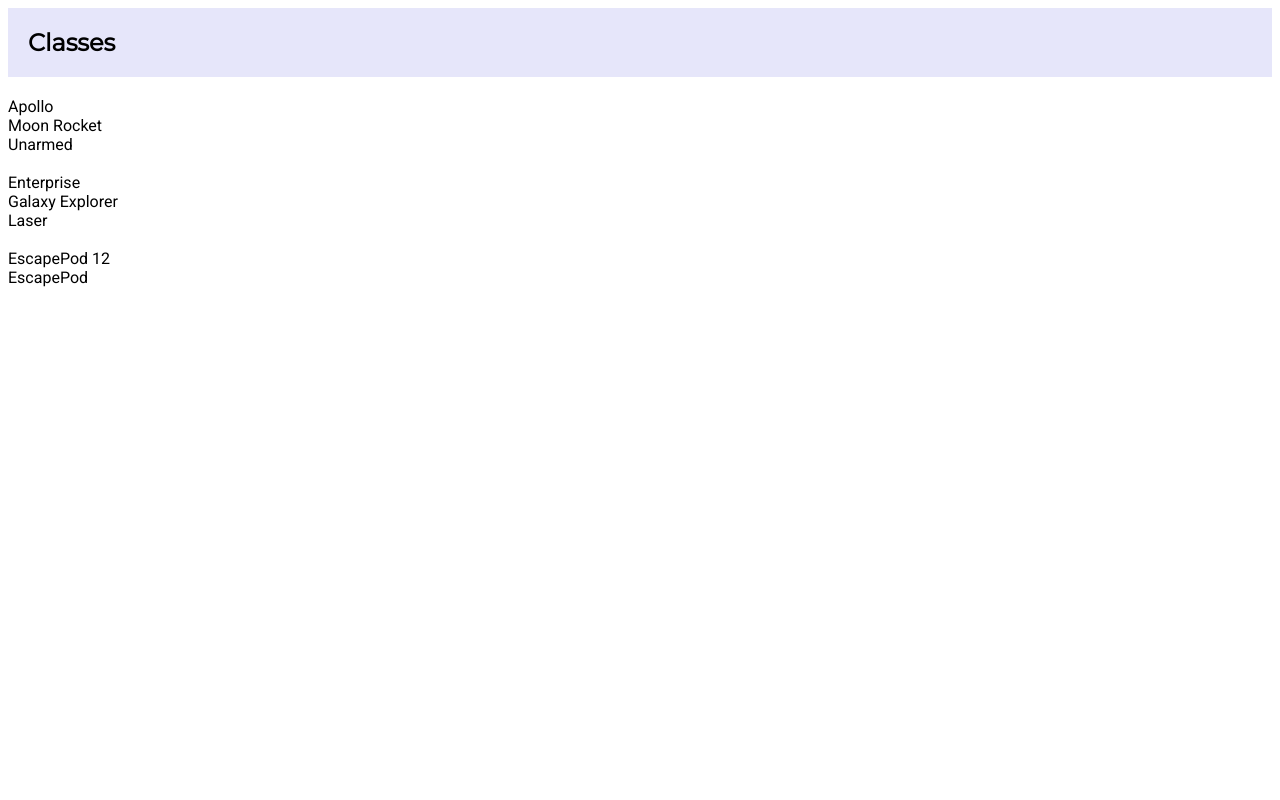
After one commit to carlsimpson-magento/PluralsightPHP, a PHP site: page /PHPWorkshop/Workshop001/classes.php in a window 1280 px wide. The commit adds this page. Run offline with PHP 8.4, Linux system fonts and the light colour scheme.

Commit message:
Update Workshop001

```diff
--- a/PHPFundamentals/02/demos/Demos/Demo.GeneralElements.php
+++ b/PHPFundamentals/02/demos/Demos/Demo.GeneralElements.php
@@ -1,3 +1,4 @@
+
 <?php
 
 // anything after this is a comment
--- a/PHPFundamentals/10/demos/Demos/Clip11/final.php
+++ b/PHPFundamentals/10/demos/Demos/Clip11/final.php
@@ -9,7 +9,7 @@ if(isset($_SESSION['formPostData']))
 }
 else
 {
-    header('Location: index.php');
+    header('Location: workshop-index.php');
 }
 
 ?>
--- /dev/null
+++ b/PHPWorkshop/Workshop001/classes.php
@@ -0,0 +1,74 @@
+<?php
+
+include 'header.php';
+
+class Spaceship {
+    // Properties
+    public $name;
+    public $ship_class;
+    public $weapons;
+
+    // Methods
+    // Setters & Getters
+    function set_name($name){
+        $this->name = $name;
+    }
+    function get_name(){
+        return $this->name;
+    }
+    function set_ship_class($ship_class){
+        $this->ship_class = $ship_class;
+    }
+    function get_ship_class(){
+        return $this->ship_class;
+    }
+    function set_weapons($weapons){
+        $this->weapons = $weapons;
+    }
+    function get_weapons(){
+        return $this->weapons;
+    }
+}
+// Display Differences
+$apollo= new Spaceship();
+$apollo->set_name("Apollo");
+$apollo->set_ship_class("Moon Rocket");
+$apollo->set_weapons("Unarmed");
+
+$enterprise= new Spaceship();
+$enterprise->set_name("Enterprise");
+$enterprise->set_ship_class("Galaxy Explorer");
+$enterprise->set_weapons("Laser");
+
+// Extend the Parent class
+class EscapePod extends Spaceship {
+    // Properties
+    public $name;
+    public $ship_class;
+}
+
+$Pod12= new EscapePod();
+$Pod12->set_name("EscapePod 12");
+$Pod12->set_ship_class("EscapePod");
+
+?>
+
+<section>
+    <header>
+        <h1 class="page-title">
+            <span class="sub-title">Classes</span>
+        </h1>
+    </header>
+</section>
+    <?php echo $apollo->get_name(); ?><br />
+    <?php echo $apollo->get_ship_class(); ?><br />
+    <?php echo $apollo->get_weapons(); ?><br />
+    <br />
+    <?php echo $enterprise->get_name(); ?><br />
+    <?php echo $enterprise->get_ship_class(); ?><br />
+    <?php echo $enterprise->get_weapons(); ?><br />
+    <br />
+    <?php echo $Pod12->get_name(); ?><br />
+    <?php echo $Pod12->get_ship_class(); ?><br />
+</body>
+</html>
--- /dev/null
+++ b/PHPWorkshop/Workshop001/footer.php
@@ -0,0 +1,4 @@
+
+<!--    <p>This is the footer</p>-->
+    </body>
+</html>
--- /dev/null
+++ b/PHPWorkshop/Workshop001/header.php
@@ -0,0 +1,5 @@
+<html>
+    <head>
+        <link rel="stylesheet" type="text/css" href="web/css/workshop001.css">
+    </head>
+    <body>
--- /dev/null
+++ b/PHPWorkshop/Workshop001/web/css/workshop001.css
@@ -0,0 +1,22 @@
+@import url('https://fonts.googleapis.com/css?family=Montserrat|Roboto&display=swap');
+
+/*
+font-family: 'Montserrat', sans-serif;
+font-family: 'Roboto', sans-serif;
+*/
+
+body {
+    font-family: 'Roboto', sans-serif;
+}
+
+.page-title {
+    background:#E6E6FA;
+    padding:20px;
+    font-family: 'Montserrat', sans-serif;
+}
+.title-logo {
+    height:25px;
+}
+.sub-title {
+
+}
```
Also changed, not shown: PHPWorkshop/Workshop001/functions.php (added, +26 -0 lines), PHPWorkshop/Workshop001/workshop-index.php (added, +12 -0 lines), index.php (+9 -13 lines), PHPFundamentals/02/index.php (added), PHPWorkshop/readme.md (added), web/css/style.css (line endings or trailing spaces), web/img/elephant.png (added), 2 other files.
